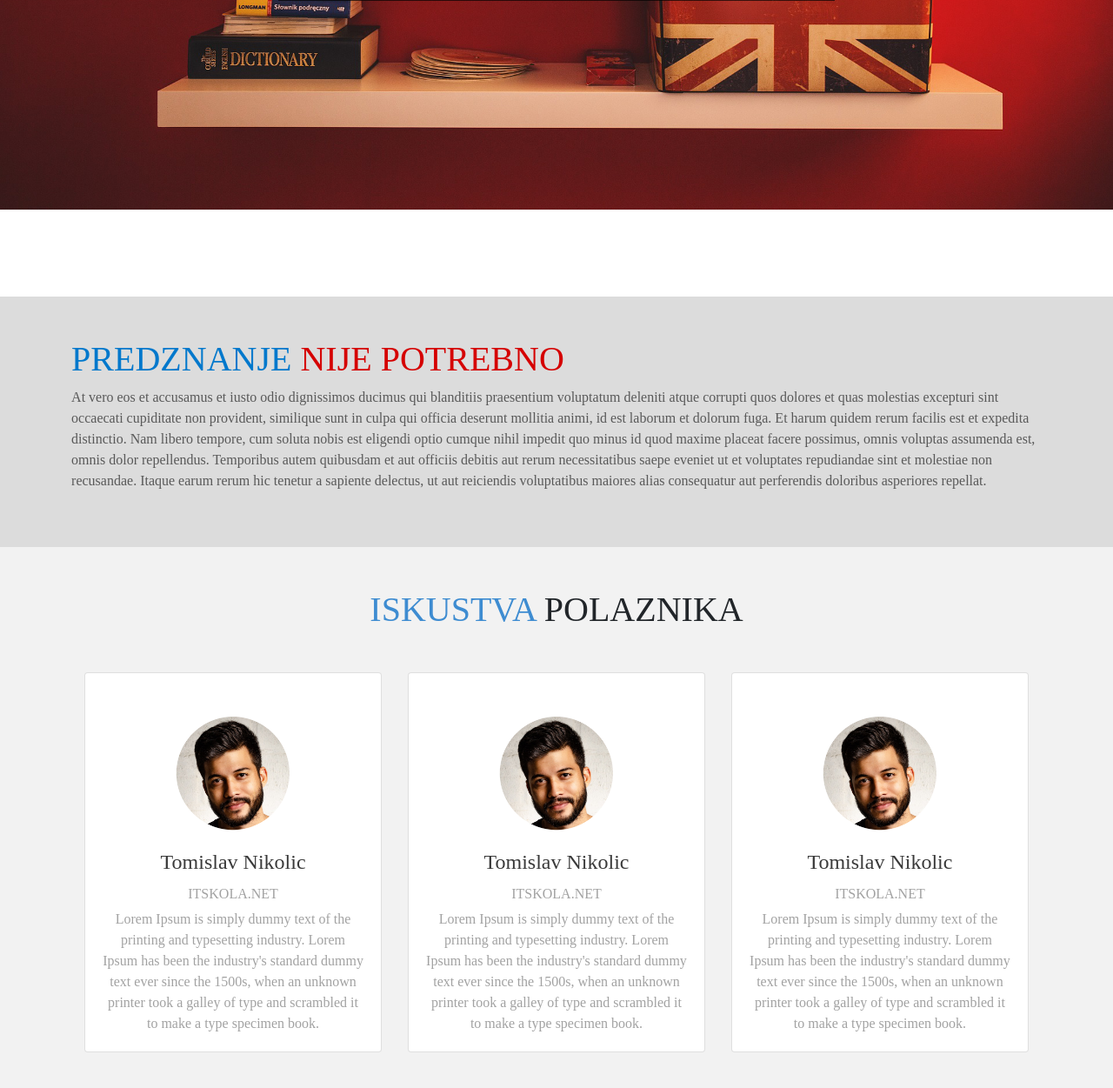
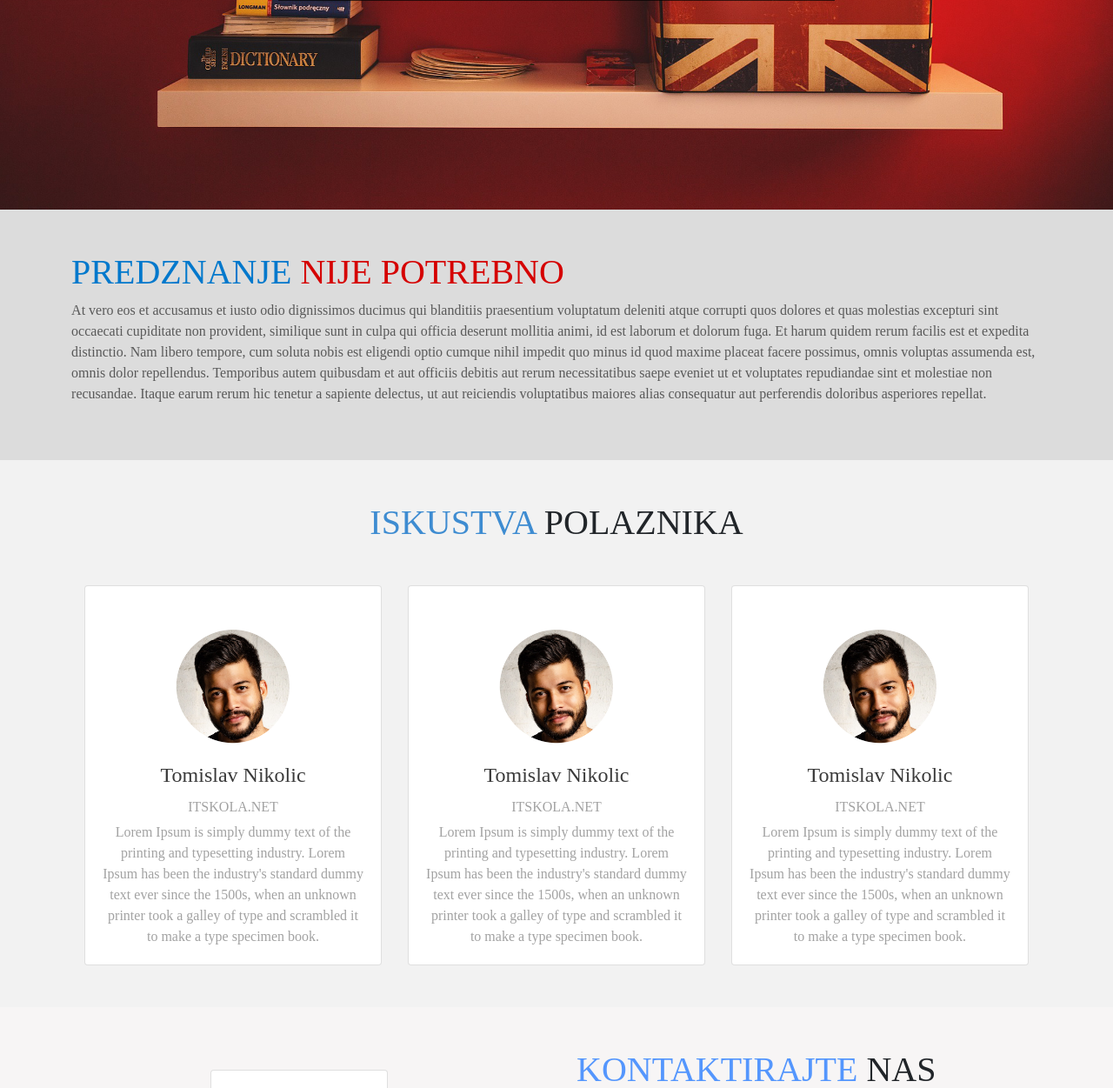
Before and after one commit to FasterThanIE/engleskizafirme, a PHP site: page / in a window 1280 px wide. Shown: the part 559-1810 px from the top of the page at 87% size. Run offline with PHP 8.4, Linux system fonts and the light colour scheme.

Commit message:
* Margin-top removed - unncessary

```diff
--- a/css/predznanje.css
+++ b/css/predznanje.css
@@ -11,7 +11,6 @@
 .backgroundPredznanje
 {
     background-color: rgb(220, 220, 220);
-    margin-top: 100px;
 }
 
 .colorGray
```
